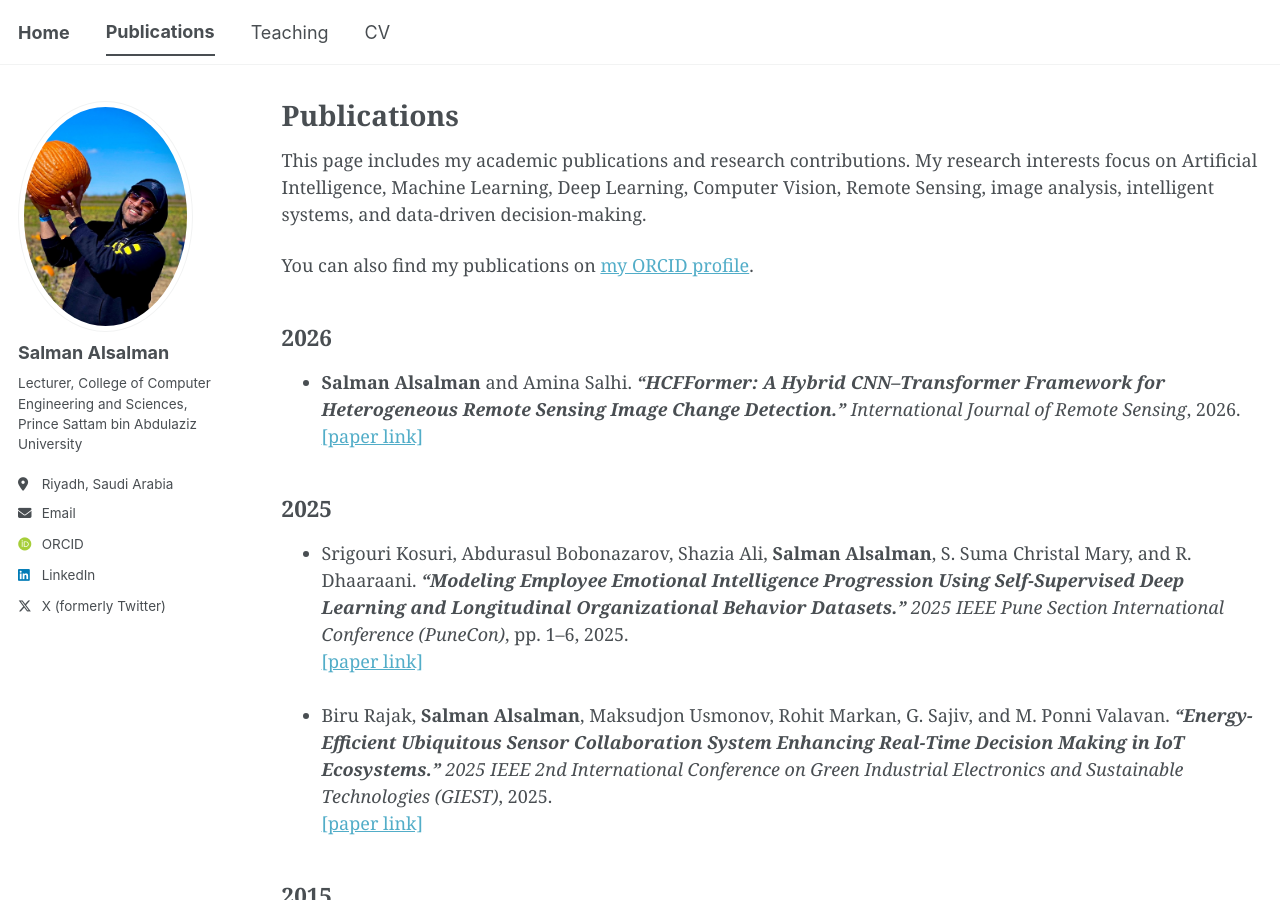
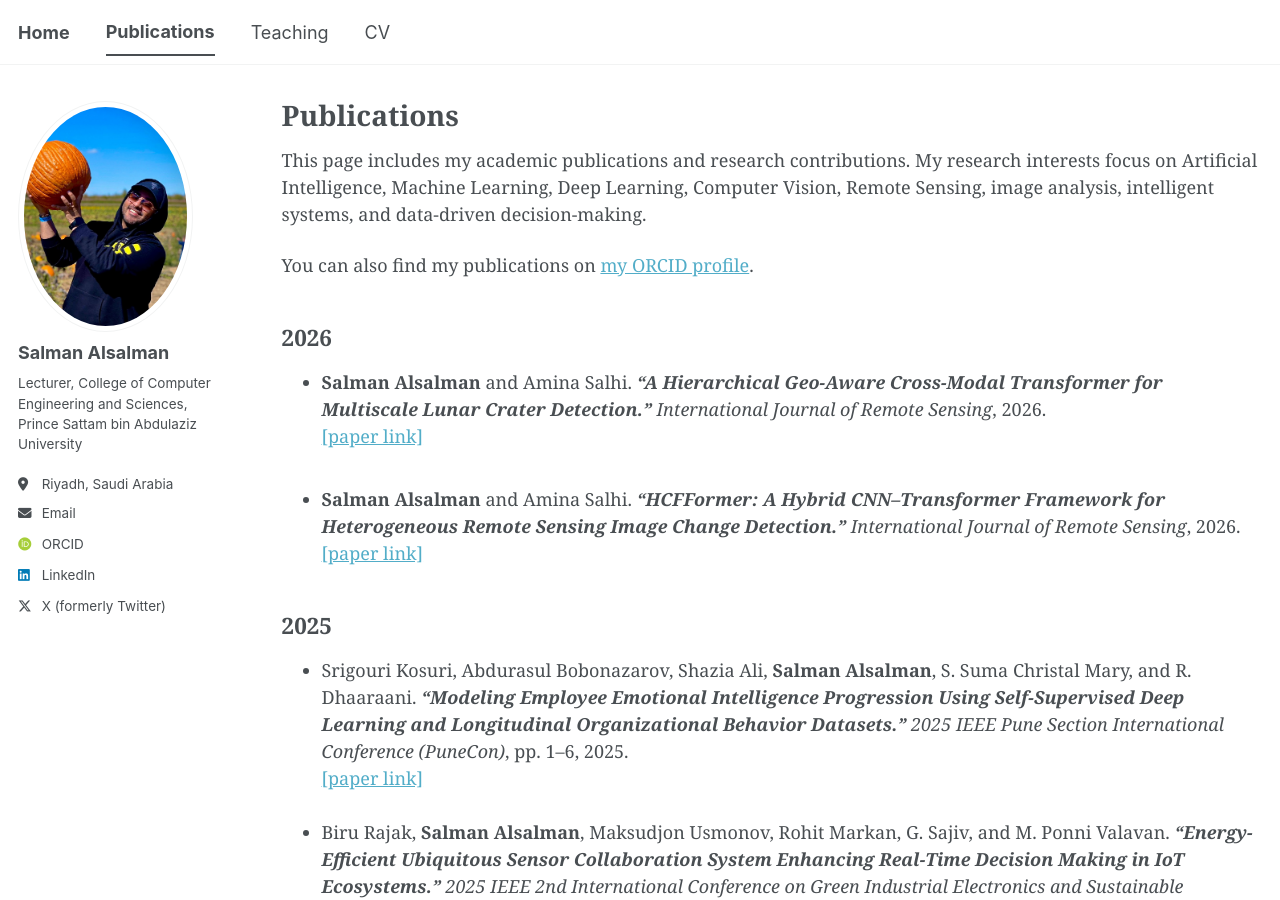
Before and after one commit to x1xSAS/x1xSAS.github.io, a Jekyll site: the page built from _pages/publications.html, in a window 1280 px wide and 900 px high. Built offline with Jekyll 4.4.1, drawn with Linux system fonts in a browser that asks for light colours; some web fonts are replaced; a script bundle is joined from its source files by our own code; library files that are not in the unit come from our copies.

Commit message:
Update publications.html

```diff
--- a/_pages/publications.html
+++ b/_pages/publications.html
@@ -17,6 +17,16 @@ author_profile: true
 <h2>2026</h2>
 
 <ul>
+  <li>
+    <strong>Salman Alsalman</strong> and Amina Salhi.
+    <i><b>“A Hierarchical Geo-Aware Cross-Modal Transformer for Multiscale Lunar Crater Detection.”</b></i>
+    <em>International Journal of Remote Sensing</em>, 2026.
+     <br>
+    <a href="https://doi.org/10.1080/01431161.2026.2747319"
+       target="_blank"
+       rel="noopener noreferrer">[paper link]</a>
+  </li>
+  <br>
   <li>
     <strong>Salman Alsalman</strong> and Amina Salhi.
     <i><b>“HCFFormer: A Hybrid CNN–Transformer Framework for Heterogeneous Remote
```
